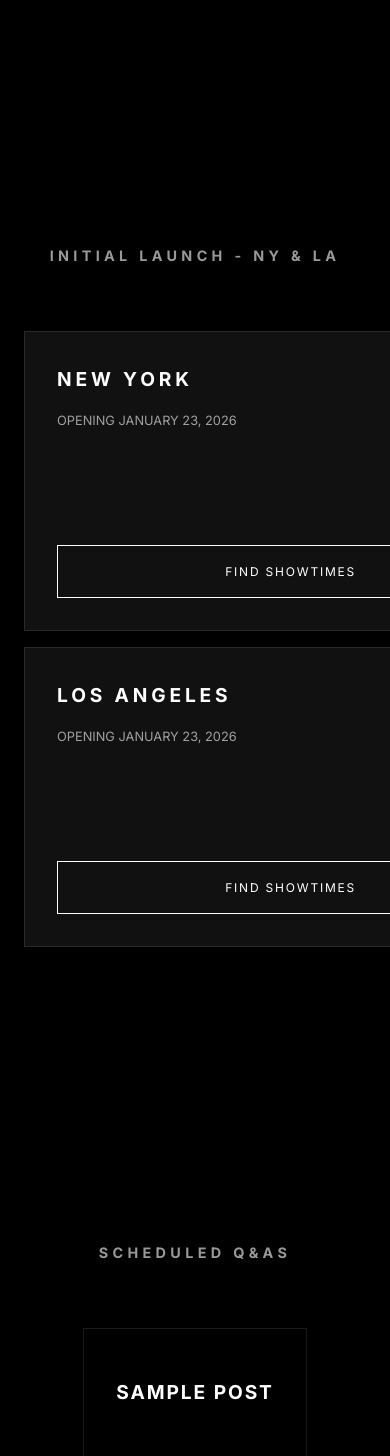
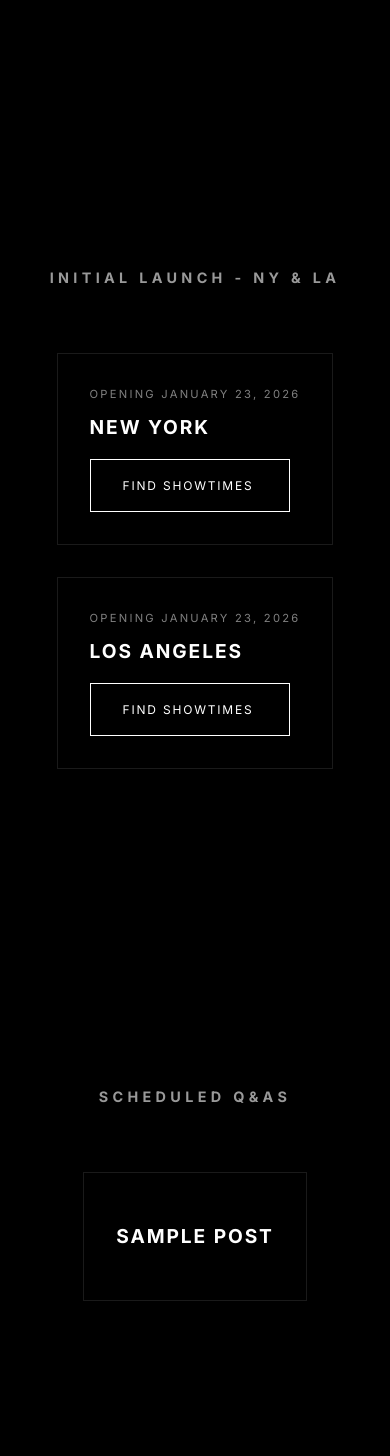
Before and after one commit to rommelnunez/OHB_Film_Website, a WordPress theme: template wp-theme/ourherobalthazar/index.php in a window 390 px wide. Shown: the part 1339-2795 px from the top of the page. Run offline with PHP 8.4 and a stand-in for WordPress, Linux system fonts and the light colour scheme; the site name, menu and one post (Sample post) are stand-ins, and other content is empty; some libraries are stand-ins or nearby versions.

Commit message:
style: refactor tickets layout to match Q&A list
- Replaced grid-based layout for Tickets section with vertical list layout (events-container) to match Q&A section
- Ensures consistent mobile experience where boxes stack perfectly
- Updated index.html and WordPress theme

```diff
--- a/wp-theme/ourherobalthazar/index.php
+++ b/wp-theme/ourherobalthazar/index.php
@@ -60,22 +60,23 @@ $synopsis = get_theme_mod('synopsis', '');
   <!-- Ticketing Section -->
   <section id="tickets" class="section">
     <h2 class="section-title">Initial Launch - NY & LA</h2>
-    <div class="gallery-grid" style="grid-template-columns: repeat(auto-fit, minmax(280px, 1fr));">
+    <div class="events-container">
       <!-- New York -->
-      <div class="gallery-item" style="display: flex; flex-direction: column; padding: 2rem; border: 1px solid rgba(255,255,255,0.1); justify-content: space-between; height: 300px;">
+      <div class="event-card" style="display: flex; flex-direction: column; gap: 1rem; align-items: start;">
         <div>
-          <h3 style="letter-spacing: 0.2em; text-transform: uppercase; font-size: 1.2rem;">New York</h3>
-          <p style="font-size: 0.8rem; margin-top: 1rem; opacity: 0.6;">OPENING JANUARY 23, 2026</p>
+          <div class="event-date" style="margin-bottom: 0.5rem;">OPENING JANUARY 23, 2026</div>
+          <h3 class="event-title" style="margin-bottom: 0;">New York</h3>
         </div>
-        <a href="#" class="btn-minimal" style="width: 100%; text-align: center;">Find Showtimes</a>
+        <a href="#" class="btn-minimal">Find Showtimes</a>
       </div>
+
       <!-- Los Angeles -->
-      <div class="gallery-item" style="display: flex; flex-direction: column; padding: 2rem; border: 1px solid rgba(255,255,255,0.1); justify-content: space-between; height: 300px;">
+      <div class="event-card" style="display: flex; flex-direction: column; gap: 1rem; align-items: start;">
         <div>
-          <h3 style="letter-spacing: 0.2em; text-transform: uppercase; font-size: 1.2rem;">Los Angeles</h3>
-          <p style="font-size: 0.8rem; margin-top: 1rem; opacity: 0.6;">OPENING JANUARY 23, 2026</p>
+          <div class="event-date" style="margin-bottom: 0.5rem;">OPENING JANUARY 23, 2026</div>
+          <h3 class="event-title" style="margin-bottom: 0;">Los Angeles</h3>
         </div>
-        <a href="#" class="btn-minimal" style="width: 100%; text-align: center;">Find Showtimes</a>
+        <a href="#" class="btn-minimal">Find Showtimes</a>
       </div>
     </div>
   </section>
```
Also changed, not shown: index.html (+10 -11 lines).
